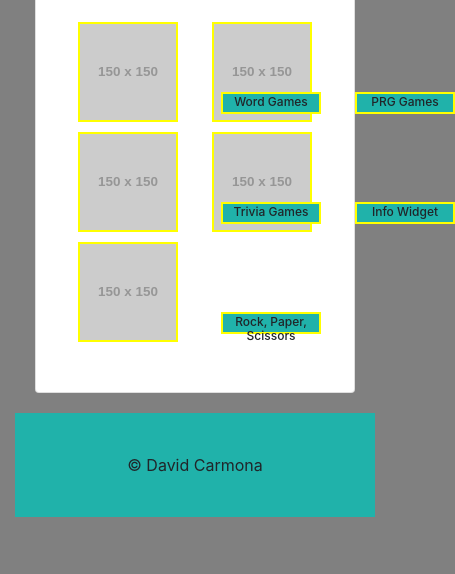
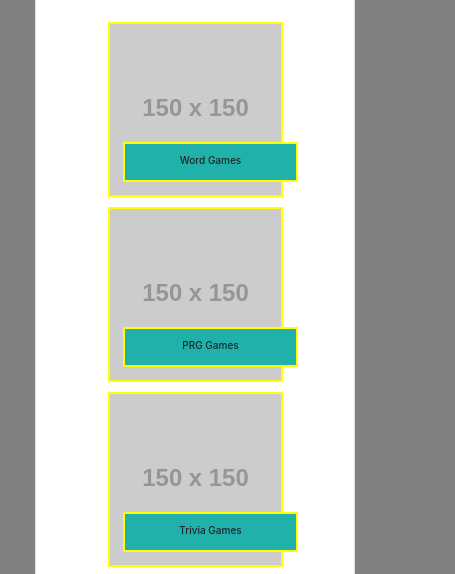
Before and after one commit to daviddcarmon/Quiz, a plain HTML site: page pages/portfolio.html in a window 390 px wide. Shown: the part 219-793 px from the top of the page, 455 px wide, since content can reach past the window. Drawn offline with nearby package versions, Linux system fonts and the light colour scheme; placeholder pictures from the web are drawn by us.

Commit message:
added media query 500px

```diff
--- a/main.css
+++ b/main.css
@@ -177,6 +177,20 @@ footer {
   }
 }
 
+@media only screen and (max-width: 500px) and (min-device-width: 490px) {
+  .imageBanner {
+    margin-left: 24px;
+    border: 2px solid yellow;
+    position: absolute;
+    top: 60px;
+    z-index: 2;
+    width: 100px;
+    height: 22px;
+    padding: 1px;
+    font-size: 10px;
+  }
+}
+
 @media only screen and (min-device-width: 576px) and (max-width: 768px) {
   .card-header {
     font-size: 1.5rem;
@@ -197,7 +211,7 @@ footer {
     width: 100px;
     height: 22px;
     padding: 1px;
-    font-size: 12px;
+    font-size: 10px;
   }
 
   .imgHolder {
@@ -237,7 +251,7 @@ footer {
 }
 
 /* iPads (landscape) ----------- */
-@media only screen and (min-device-width: 768px) and (max-device-width: 992px) and (orientation: landscape) {
+@media only screen and (min-device-width: 768px) and (max-device-width: 992px) {
   .col {
     position: relative;
     text-align: center;
```
